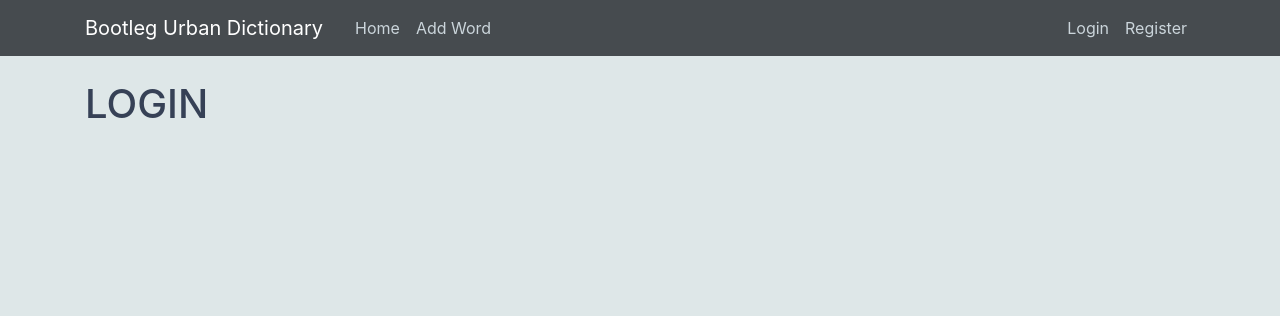
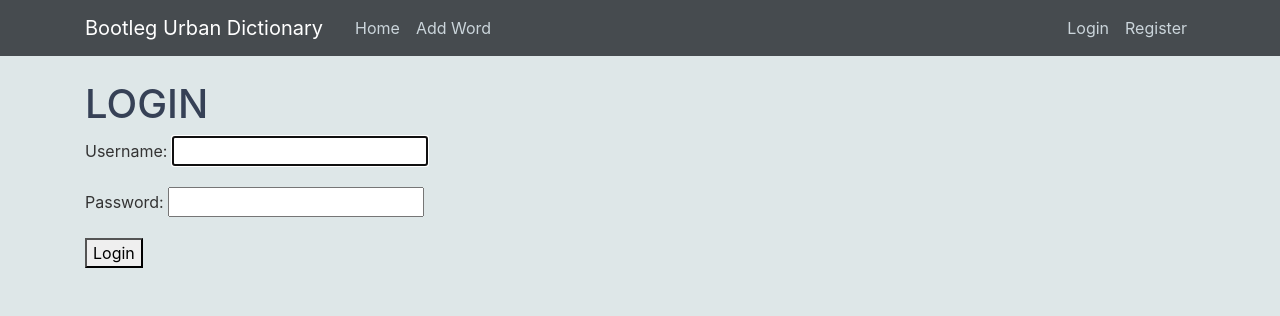
Before and after one commit to xpyrosh/joey, a Django app: page /UDictionary/login/ in a window 1280 px wide. Shown: the top 316 px of the page. Run offline with Django 3.2, Linux system fonts and the light colour scheme; some libraries are stand-ins or nearby versions.

Commit message:
loaded login.html with djangos provided form

```diff
--- a/Dictionary/templates/Dictionary/login.html
+++ b/Dictionary/templates/Dictionary/login.html
@@ -1,4 +1,9 @@
 {% extends "Dictionary/base.html" %}
 {% block content %}
     <h1>LOGIN</h1>
+    <form method="post">
+        {% csrf_token %}
+        {{ form.as_p }}
+        <button type="submit">Login</button>
+    </form>
 {% endblock content %}
```
